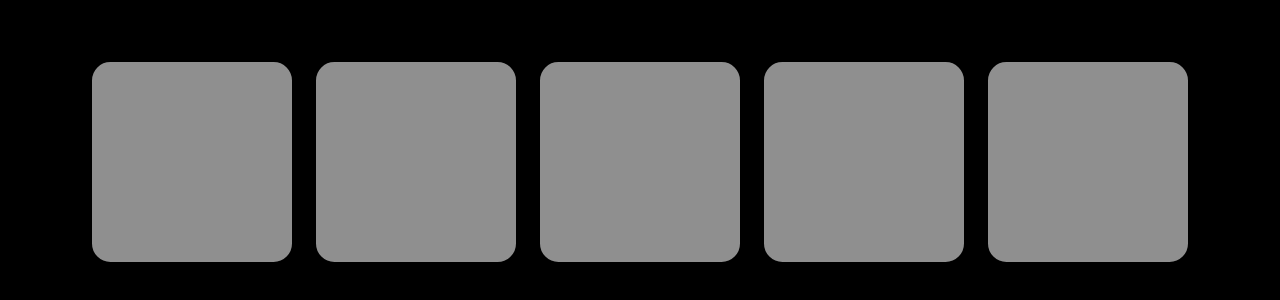
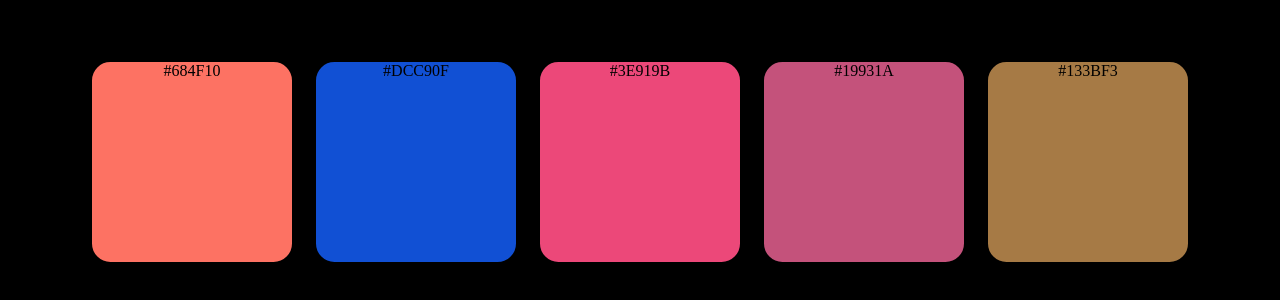
Before and after one commit to aymansiddiqui2006/JavaScript, a plain HTML site: page random color box using dom/index.html in a window 1280 px wide. Shown: the part 246-546 px from the top of the page. Drawn offline with Linux system fonts and the light colour scheme.

Commit message:
using setinterval in random color

```diff
--- a/random color box using dom/index.html
+++ b/random color box using dom/index.html
@@ -56,10 +56,14 @@
         }
 
         document.querySelectorAll(".box").forEach((box) => {
-            box.addEventListener('click', () => {
+            setInterval(() => {
                 box.style.backgroundColor = generate()
                 box.innerHTML = generate()
-            })
+            }, 500)
+            // box.addEventListener('click', () => {
+            //     box.style.backgroundColor = generate()
+            //     box.innerHTML = generate()
+            // })
         })
     </script>
 </body>
```
